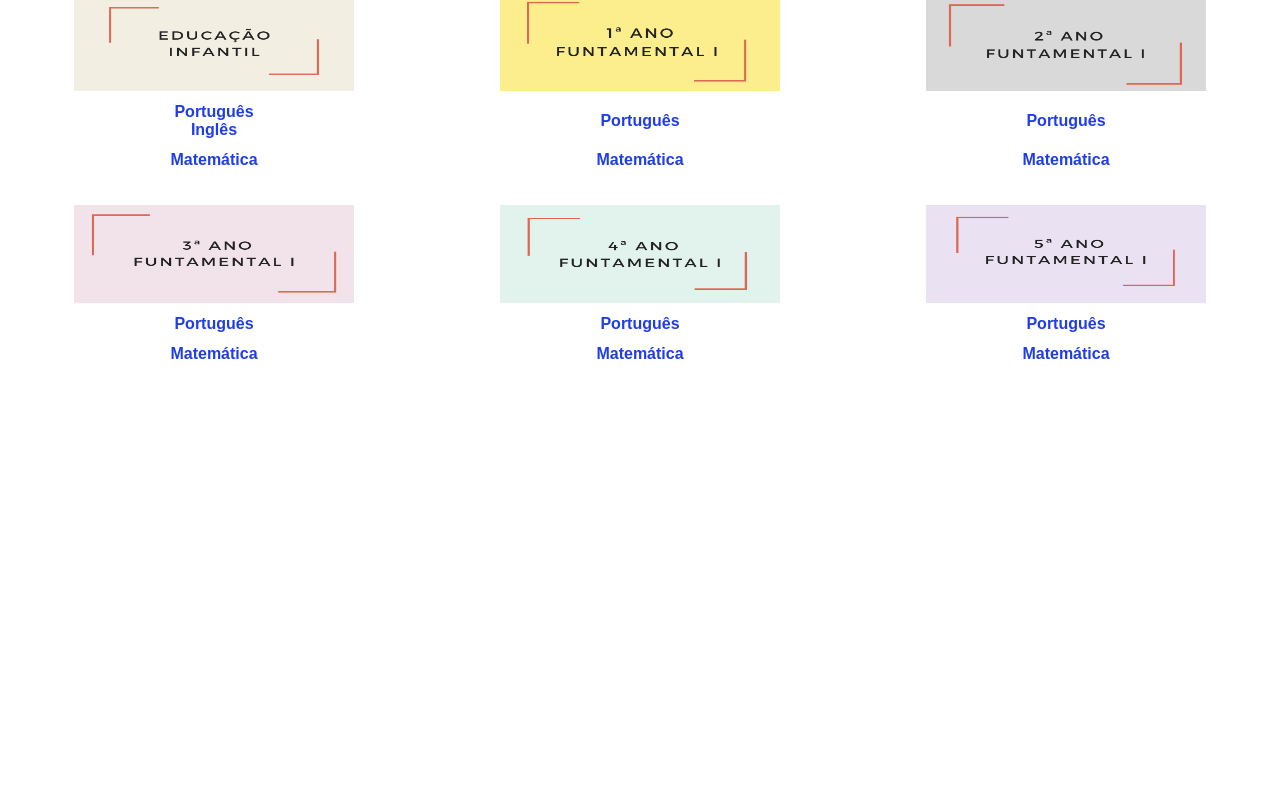
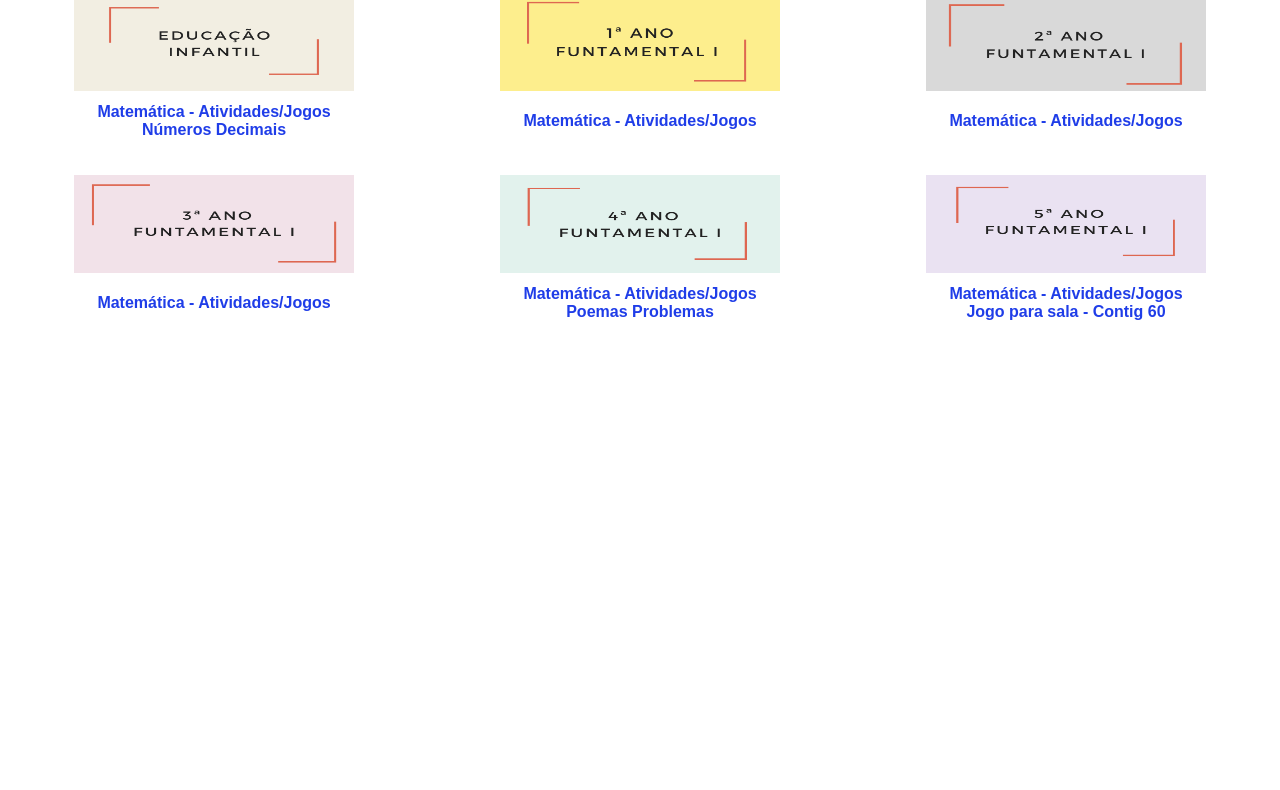
Before and after one commit to Jeffenrique/Jeffenrique.github.io, a plain HTML site: page pages/eduInfantil.html in a window 1280 px wide. Shown: the part 90-880 px from the top of the page. Drawn offline with Linux system fonts and the light colour scheme.

Commit message:
Up Folders and Files
Atualizando pastas e arquivos

```diff
--- a/css/modalidades.css
+++ b/css/modalidades.css
@@ -129,6 +129,10 @@ header a {
     padding: 5px;
  }
 
+ .modalidades table td li{
+    list-style-type: none;
+
+ }
 
  /*footer*/
 
--- a/pages/eduInfantil.html
+++ b/pages/eduInfantil.html
@@ -36,6 +36,7 @@
               </ul>
                <!--FIM DO DROPDOWN-LIST-->
             </li>
+            <li><a href="../pages/galeria-fotos.html">Fotos</a></li>
             <li><a href="#">Sobre</a></li>
           </ul>
           <!-- FINAL DA LISTA DE MENU-->
@@ -57,20 +58,15 @@
      <th><a href="#"> <img src="../image/modalidades/2ªano.png" alt=""></a></th>
     </tr>
     <tr>
-      <td><a href="#">Português</a>
+      <td><a>Matemática - Atividades/Jogos</a>
       <ul>
-        <li><a href="#">Inglês</a></li>
+        <li><a href="../Atividades/EducacaoInfantil/Atividade - Matemática - EduInfantilNumerosDecimais.pdf" target="_blank">Números Decimais </a></li>
       </ul>
       </td>
-      <td><a href="#">Português</a> </td>
-      <td><a href="#">Português</a> </td>
-    </tr>
-    <tr>
-      <td><a href="../Atividades/Poemas_Problemas-Renata Bueno.pdf" target="_blank">Matemática</a> </td>
-      <td><a href="../Atividades/50 fichas de lógica.pdf" target="_blank">Matemática</a> </td>
-      <td><a href="#">Matemática</a> </td>
-    </tr>
-    </table>
+      <td><a href="#">Matemática - Atividades/Jogos</a> </td>
+      <td><a href="#">Matemática - Atividades/Jogos</a></td>
+      </tr>
+  </table>
   </br>
     <table>
     <tr>
@@ -79,14 +75,17 @@
      <th><a href="#"> <img src="../image/modalidades/5ªano.png" alt=""></a></th>
    </tr>
    <tr>
-    <td><a href="#">Português</a> </td>
-    <td><a href="#">Português</a> </td>
-    <td><a href="#">Português</a> </td>
-  </tr>
-   <tr>
-    <td><a href="#">Matemática</a> </td>
-    <td><a href="#">Matemática</a> </td>
-    <td><a href="#">Matemática</a> </td>
+    <td><a href="#">Matemática - Atividades/Jogos</a></td>
+      <td><a href="#">Matemática - Atividades/Jogos</a>
+        <ul>
+          <li><a href="../Atividades/4ºanoF1/Atividade - Matemática - 4º anoFunI.pdf" target="_blank">Poemas Problemas  </a></li>
+        </ul>
+      </td>
+        <td><a>Matemática - Atividades/Jogos</a>
+          <ul>
+            <li><a href="../Atividades/5ºanoF1/Atividade - Matemática - 5º anoFunI.pdf" target="_blank">Jogo para sala - Contig 60  </a></li>
+          </ul>
+          </td>
   </tr>
   </table>
 </div>
```
Also changed, not shown: index.html (+1 -0 lines), pages/ensiFundamental2.html (+1 -0 lines), pages/ensiMedio.html (+1 -0 lines), pages/galeria-fotos.html (+4 -3 lines), image/galeria-de-fotos/01.jpg (added), image/galeria-de-fotos/02.jpg (added), image/galeria-de-fotos/03.jpg (added), image/galeria-de-fotos/04.jpg (added), image/galeria-de-fotos/05.jpg (added), image/galeria-de-fotos/06.jpg (added), 3 other files.
